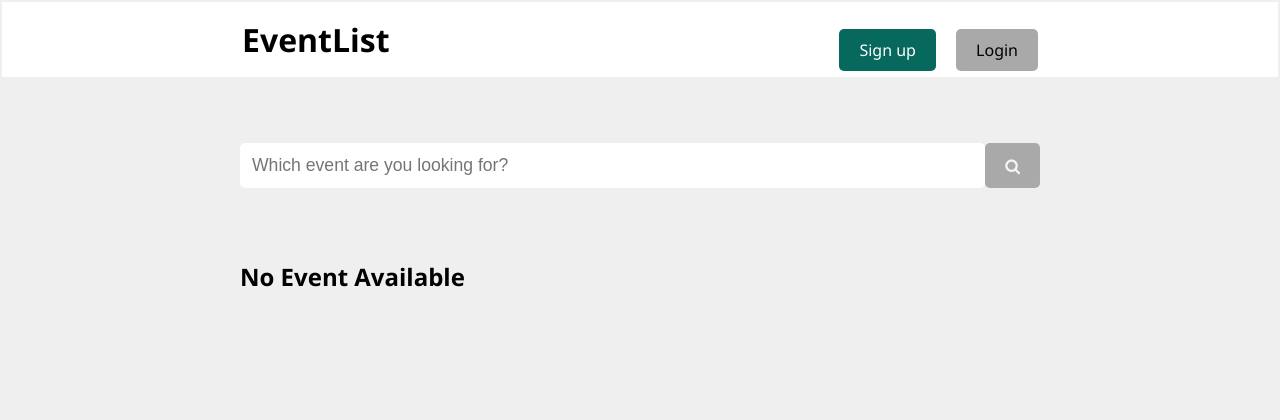
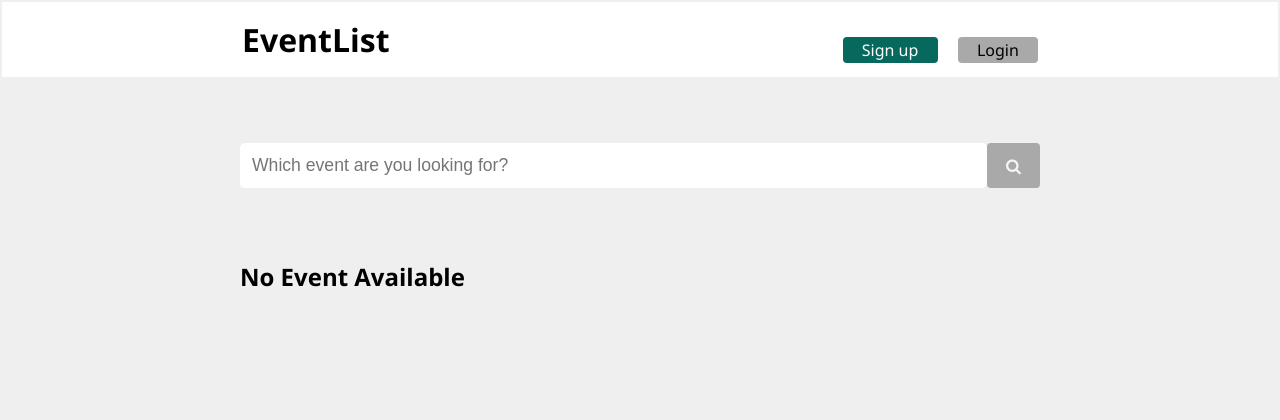
Before and after one commit to Bodeode1/eventlist, a Django app: page / in a window 1280 px wide. Shown: the top 420 px of the page. Run offline with Django 3.2, Linux system fonts and the light colour scheme; data that the repository does not hold is empty.

Commit message:
Change btn padding values

```diff
--- a/static/css/index.css
+++ b/static/css/index.css
@@ -209,8 +209,8 @@ thead {
 /*Styling Buttons*/
 .btn {
     border : none ;
-    padding : 10px 20px ;
-    border-radius: 5px;
+    padding : 0.14rem 1.2rem ;
+    border-radius: .25rem;
 }
 
 .btn-danger {
```
